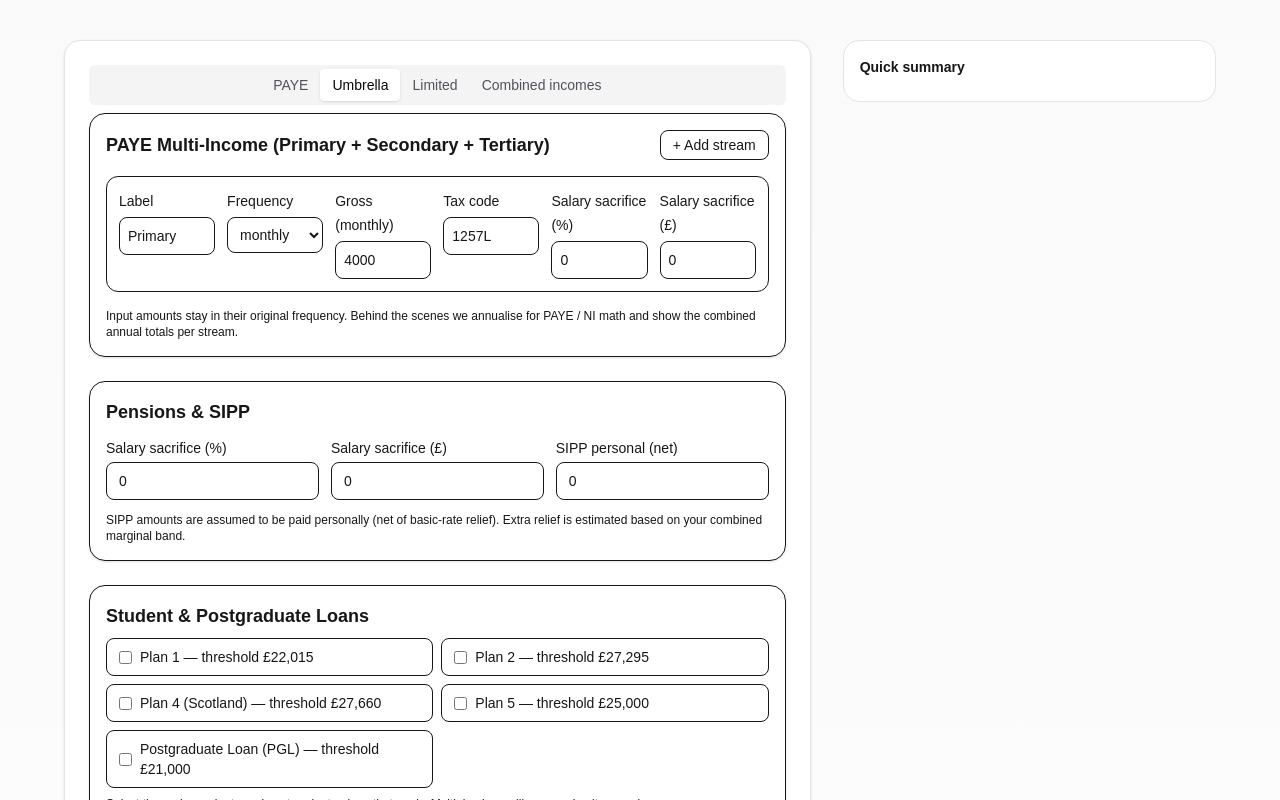
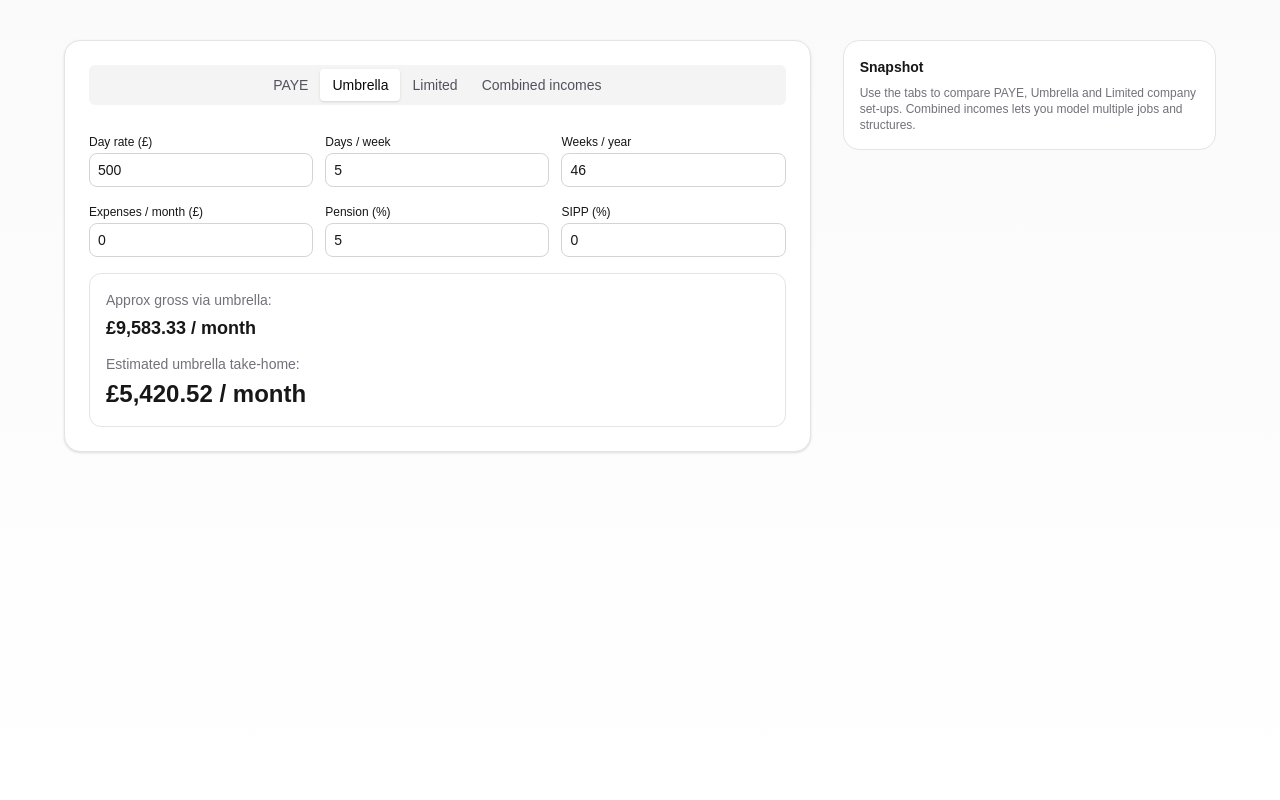
Before and after one commit to TCM2614/payroll-mvp, a Next.js app: page /calc in a window 1280 px wide. Both pictures are taken after a click on the button "Umbrella". Shown: the top 800 px of the page. Built offline with nearby package versions, Linux system fonts and the light colour scheme.

Commit message:
feat: implement Umbrella and Limited calculators, update CombinedIncomeTab

```diff
--- a/src/app/calc/page.tsx
+++ b/src/app/calc/page.tsx
@@ -1,4 +1,6 @@
 "use client";
+
+
 
 import { TakeHomeCalculator } from "@/components/take-home-calculator";
 
@@ -12,6 +14,8 @@ export default function CalcPage() {
 
       <div className="mx-auto flex max-w-6xl flex-col gap-8 lg:flex-row">
 
+        {/* Main calculator column */}
+
         <div className="w-full lg:w-2/3">
 
           <div className="rounded-2xl border border-zinc-200 bg-white p-6 shadow-sm dark:border-zinc-800 dark:bg-zinc-900">
@@ -24,19 +28,25 @@ export default function CalcPage() {
 
 
 
-        <aside className="w-full lg:w-1/3">
+        {/* Side panel for summary / notes */}
 
-          {/* Summary / key numbers / notes */}
+        <aside className="w-full lg:w-1/3 space-y-4">
 
-          <div className="mb-4 rounded-2xl border border-zinc-200 bg-white p-4 text-sm dark:border-zinc-800 dark:bg-zinc-900">
+          <div className="rounded-2xl border border-zinc-200 bg-white p-4 text-sm dark:border-zinc-800 dark:bg-zinc-900">
 
-            <h2 className="mb-2 text-sm font-semibold">Quick summary</h2>
+            <h2 className="mb-2 text-sm font-semibold">Snapshot</h2>
 
-            {/* You can show key take-home & effective tax here */}
+            <p className="text-xs text-zinc-500">
+
+              Use the tabs to compare PAYE, Umbrella and Limited company set-ups. Combined
+
+              incomes lets you model multiple jobs and structures.
+
+            </p>
 
           </div>
 
-          {/* Room for future panels */}
+          {/* You can add more cards here later (e.g. key metrics, notes, scenarios list). */}
 
         </aside>
 
--- /dev/null
+++ b/src/components/LimitedCompanyCalculator.tsx
@@ -0,0 +1,203 @@
+"use client";
+
+
+
+import { useState } from "react";
+
+import { formatGBP } from "@/lib/format";
+
+import { calcLimited } from "@/lib/calculators/limited";
+
+
+
+export function LimitedCompanyCalculator() {
+
+  const [dayRate, setDayRate] = useState(500);
+
+  const [daysPerWeek, setDaysPerWeek] = useState(5);
+
+  const [weeksPerYear, setWeeksPerYear] = useState(46);
+
+  const [salaryMonthly, setSalaryMonthly] = useState(1000);
+
+  const [pensionPct, setPensionPct] = useState(5);
+
+  const [sippPct, setSippPct] = useState(0);
+
+
+
+  const grossMonthly = (dayRate * daysPerWeek * weeksPerYear) / 12;
+
+  const revenueAnnual = dayRate * daysPerWeek * weeksPerYear;
+
+  const salaryAnnual = salaryMonthly * 12;
+
+  const employerPension = (revenueAnnual * pensionPct) / 100;
+
+
+
+  // TODO: adjust to your calcLimited signature
+
+  const result = calcLimited({
+
+    dayRate,
+
+    daysPerWeek,
+
+    weeksPerYear,
+
+    salaryAnnual,
+
+    employerPension,
+
+  });
+
+
+
+  const monthlyTakeHome = result.netToDirector / 12;
+
+
+
+  return (
+
+    <div className="space-y-4">
+
+      <section className="grid gap-3 sm:grid-cols-2 md:grid-cols-3">
+
+        <div className="space-y-1">
+
+          <label className="text-xs font-medium">Day rate (£)</label>
+
+          <input
+
+            type="number"
+
+            value={dayRate}
+
+            onChange={(e) => setDayRate(Number(e.target.value) || 0)}
+
+            className="w-full rounded-lg border border-zinc-300 px-2 py-1.5 text-sm dark:border-zinc-700 dark:bg-zinc-900"
+
+          />
+
+        </div>
+
+        <div className="space-y-1">
+
+          <label className="text-xs font-medium">Days / week</label>
+
+          <input
+
+            type="number"
+
+            value={daysPerWeek}
+
+            onChange={(e) => setDaysPerWeek(Number(e.target.value) || 0)}
+
+            className="w-full rounded-lg border border-zinc-300 px-2 py-1.5 text-sm dark:border-zinc-700 dark:bg-zinc-900"
+
+          />
+
+        </div>
+
+        <div className="space-y-1">
+
+          <label className="text-xs font-medium">Weeks / year</label>
+
+          <input
+
+            type="number"
+
+            value={weeksPerYear}
+
+            onChange={(e) => setWeeksPerYear(Number(e.target.value) || 0)}
+
+            className="w-full rounded-lg border border-zinc-300 px-2 py-1.5 text-sm dark:border-zinc-700 dark:bg-zinc-900"
+
+          />
+
+        </div>
+
+        <div className="space-y-1">
+
+          <label className="text-xs font-medium">Director salary / month (£)</label>
+
+          <input
+
+            type="number"
+
+            value={salaryMonthly}
+
+            onChange={(e) => setSalaryMonthly(Number(e.target.value) || 0)}
+
+            className="w-full rounded-lg border border-zinc-300 px-2 py-1.5 text-sm dark:border-zinc-700 dark:bg-zinc-900"
+
+          />
+
+        </div>
+
+        <div className="space-y-1">
+
+          <label className="text-xs font-medium">Pension (%)</label>
+
+          <input
+
+            type="number"
+
+            value={pensionPct}
+
+            onChange={(e) => setPensionPct(Number(e.target.value) || 0)}
+
+            className="w-full rounded-lg border border-zinc-300 px-2 py-1.5 text-sm dark:border-zinc-700 dark:bg-zinc-900"
+
+          />
+
+        </div>
+
+        <div className="space-y-1">
+
+          <label className="text-xs font-medium">SIPP (%)</label>
+
+          <input
+
+            type="number"
+
+            value={sippPct}
+
+            onChange={(e) => setSippPct(Number(e.target.value) || 0)}
+
+            className="w-full rounded-lg border border-zinc-300 px-2 py-1.5 text-sm dark:border-zinc-700 dark:bg-zinc-900"
+
+          />
+
+        </div>
+
+      </section>
+
+
+
+      <section className="rounded-xl border border-zinc-200 p-4 text-sm dark:border-zinc-800">
+
+        <p className="text-zinc-500">Approx gross via limited company:</p>
+
+        <p className="mt-1 text-lg font-semibold">
+
+          {formatGBP(grossMonthly)} / month
+
+        </p>
+
+        <p className="mt-3 text-zinc-500">Estimated take-home (salary + dividends):</p>
+
+        <p className="mt-1 text-2xl font-semibold">
+
+          {formatGBP(monthlyTakeHome)} / month
+
+        </p>
+
+      </section>
+
+    </div>
+
+  );
+
+}
--- /dev/null
+++ b/src/components/UmbrellaCalculator.tsx
@@ -0,0 +1,195 @@
+"use client";
+
+
+
+import { useState } from "react";
+
+import { formatGBP } from "@/lib/format";
+
+import { calcUmbrella } from "@/lib/calculators/umbrella";
+
+
+
+export function UmbrellaCalculator() {
+
+  const [dayRate, setDayRate] = useState(500);
+
+  const [daysPerWeek, setDaysPerWeek] = useState(5);
+
+  const [weeksPerYear, setWeeksPerYear] = useState(46);
+
+  const [expensesMonthly, setExpensesMonthly] = useState(0);
+
+  const [pensionPct, setPensionPct] = useState(5);
+
+  const [sippPct, setSippPct] = useState(0);
+
+
+
+  // TODO: adjust args to match your real calcUmbrella signature if different
+
+  const result = calcUmbrella({
+
+    dayRate,
+
+    daysPerWeek,
+
+    weeksPerYear,
+
+    salarySacrificePct: pensionPct,
+
+    sippPersonal: (dayRate * daysPerWeek * weeksPerYear * sippPct) / 100 / 12,
+
+  });
+
+
+
+  const monthlyGross = (dayRate * daysPerWeek * weeksPerYear) / 12;
+
+  const monthlyTakeHome = result.netTakeHomeAnnual / 12;
+
+
+
+  return (
+
+    <div className="space-y-4">
+
+      <section className="grid gap-3 sm:grid-cols-2 md:grid-cols-3">
+
+        <div className="space-y-1">
+
+          <label className="text-xs font-medium">Day rate (£)</label>
+
+          <input
+
+            type="number"
+
+            value={dayRate}
+
+            onChange={(e) => setDayRate(Number(e.target.value) || 0)}
+
+            className="w-full rounded-lg border border-zinc-300 px-2 py-1.5 text-sm dark:border-zinc-700 dark:bg-zinc-900"
+
+          />
+
+        </div>
+
+        <div className="space-y-1">
+
+          <label className="text-xs font-medium">Days / week</label>
+
+          <input
+
+            type="number"
+
+            value={daysPerWeek}
+
+            onChange={(e) => setDaysPerWeek(Number(e.target.value) || 0)}
+
+            className="w-full rounded-lg border border-zinc-300 px-2 py-1.5 text-sm dark:border-zinc-700 dark:bg-zinc-900"
+
+          />
+
+        </div>
+
+        <div className="space-y-1">
+
+          <label className="text-xs font-medium">Weeks / year</label>
+
+          <input
+
+            type="number"
+
+            value={weeksPerYear}
+
+            onChange={(e) => setWeeksPerYear(Number(e.target.value) || 0)}
+
+            className="w-full rounded-lg border border-zinc-300 px-2 py-1.5 text-sm dark:border-zinc-700 dark:bg-zinc-900"
+
+          />
+
+        </div>
+
+        <div className="space-y-1">
+
+          <label className="text-xs font-medium">Expenses / month (£)</label>
+
+          <input
+
+            type="number"
+
+            value={expensesMonthly}
+
+            onChange={(e) => setExpensesMonthly(Number(e.target.value) || 0)}
+
+            className="w-full rounded-lg border border-zinc-300 px-2 py-1.5 text-sm dark:border-zinc-700 dark:bg-zinc-900"
+
+          />
+
+        </div>
+
+        <div className="space-y-1">
+
+          <label className="text-xs font-medium">Pension (%)</label>
+
+          <input
+
+            type="number"
+
+            value={pensionPct}
+
+            onChange={(e) => setPensionPct(Number(e.target.value) || 0)}
+
+            className="w-full rounded-lg border border-zinc-300 px-2 py-1.5 text-sm dark:border-zinc-700 dark:bg-zinc-900"
+
+          />
+
+        </div>
+
+        <div className="space-y-1">
+
+          <label className="text-xs font-medium">SIPP (%)</label>
+
+          <input
+
+            type="number"
+
+            value={sippPct}
+
+            onChange={(e) => setSippPct(Number(e.target.value) || 0)}
+
+            className="w-full rounded-lg border border-zinc-300 px-2 py-1.5 text-sm dark:border-zinc-700 dark:bg-zinc-900"
+
+          />
+
+        </div>
+
+      </section>
+
+
+
+      <section className="rounded-xl border border-zinc-200 p-4 text-sm dark:border-zinc-800">
+
+        <p className="text-zinc-500">Approx gross via umbrella:</p>
+
+        <p className="mt-1 text-lg font-semibold">
+
+          {formatGBP(monthlyGross)} / month
+
+        </p>
+
+        <p className="mt-3 text-zinc-500">Estimated umbrella take-home:</p>
+
+        <p className="mt-1 text-2xl font-semibold">
+
+          {formatGBP(monthlyTakeHome)} / month
+
+        </p>
+
+      </section>
+
+    </div>
+
+  );
+
+}
--- a/src/components/tabs/LimitedTab.tsx
+++ b/src/components/tabs/LimitedTab.tsx
@@ -1,10 +1,11 @@
 "use client";
 
+import { LimitedCompanyCalculator } from "@/components/LimitedCompanyCalculator";
+
+
+
 export function LimitedTab() {
-  return (
-    <div className="p-4">
-      <h3 className="mb-4 text-lg font-semibold">Limited Company Calculator</h3>
-      <p className="text-zinc-600 dark:text-zinc-400">Limited company tab content coming soon...</p>
-    </div>
-  );
+
+  return <LimitedCompanyCalculator />;
+
 }
--- a/src/components/tabs/UmbrellaTab.tsx
+++ b/src/components/tabs/UmbrellaTab.tsx
@@ -1,19 +1,11 @@
 "use client";
 
-import ContractorComparisonTabs from "@/components/ContractorComparisonTabs";
+import { UmbrellaCalculator } from "@/components/UmbrellaCalculator";
 
 
 
 export function UmbrellaTab() {
 
-  return (
-
-    <div className="space-y-4">
-
-      <ContractorComparisonTabs />
-
-    </div>
-
-  );
+  return <UmbrellaCalculator />;
 
 }
--- a/src/components/take-home-calculator.tsx
+++ b/src/components/take-home-calculator.tsx
@@ -35,7 +35,7 @@ export function TakeHomeCalculator() {
 
 
 
-        <TabsContent value="paye">
+        <TabsContent value="paye" className="pt-4">
 
           <PayeTab />
 
@@ -43,7 +43,7 @@ export function TakeHomeCalculator() {
 
 
 
-        <TabsContent value="umbrella">
+        <TabsContent value="umbrella" className="pt-4">
 
           <UmbrellaTab />
 
@@ -51,7 +51,7 @@ export function TakeHomeCalculator() {
 
 
 
-        <TabsContent value="limited">
+        <TabsContent value="limited" className="pt-4">
 
           <LimitedTab />
 
@@ -59,7 +59,7 @@ export function TakeHomeCalculator() {
 
 
 
-        <TabsContent value="combined">
+        <TabsContent value="combined" className="pt-4">
 
           <CombinedIncomeTab />
 
```
Also changed, not shown: src/components/tabs/CombinedIncomeTab.tsx (+24 -3 lines).
